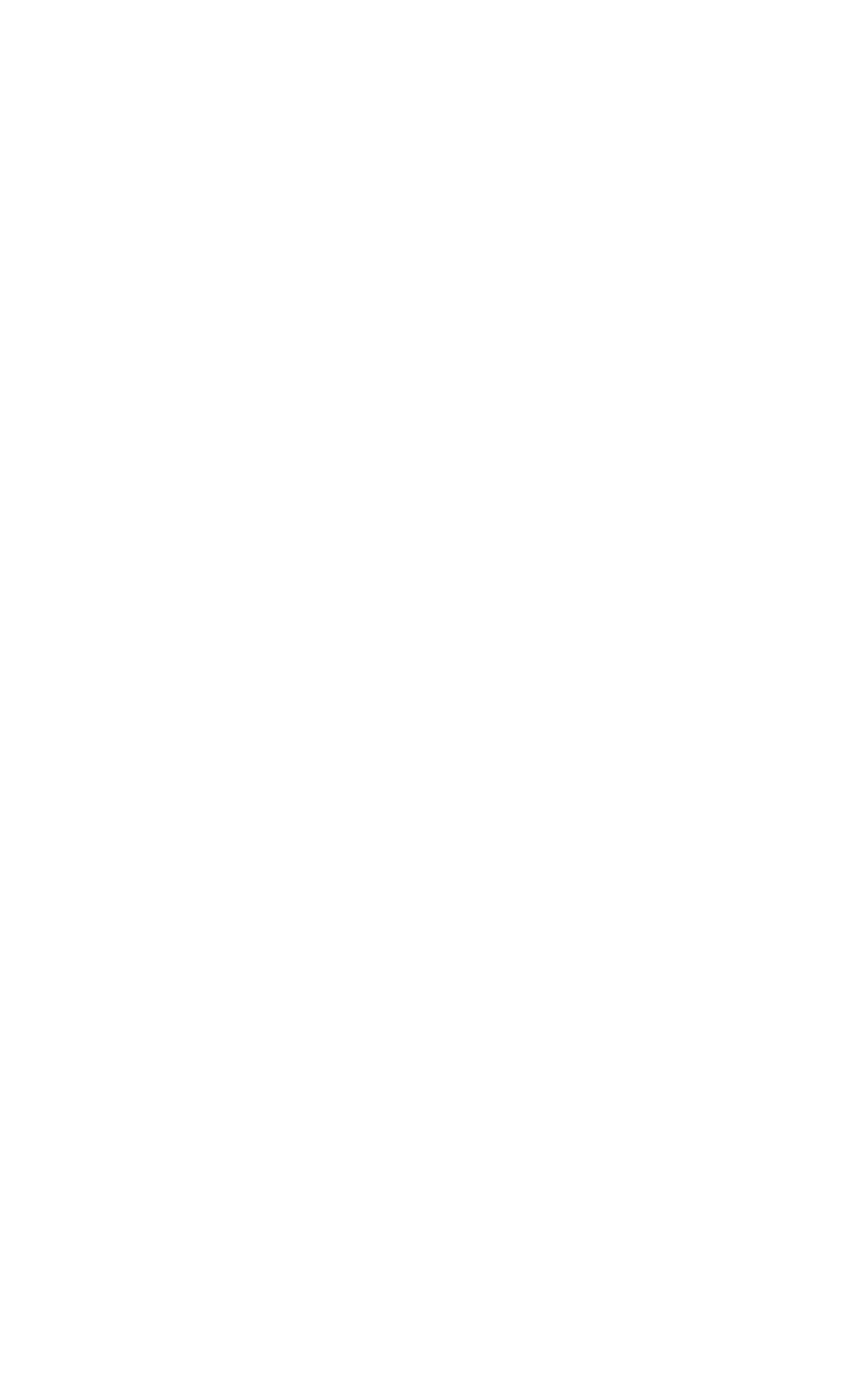
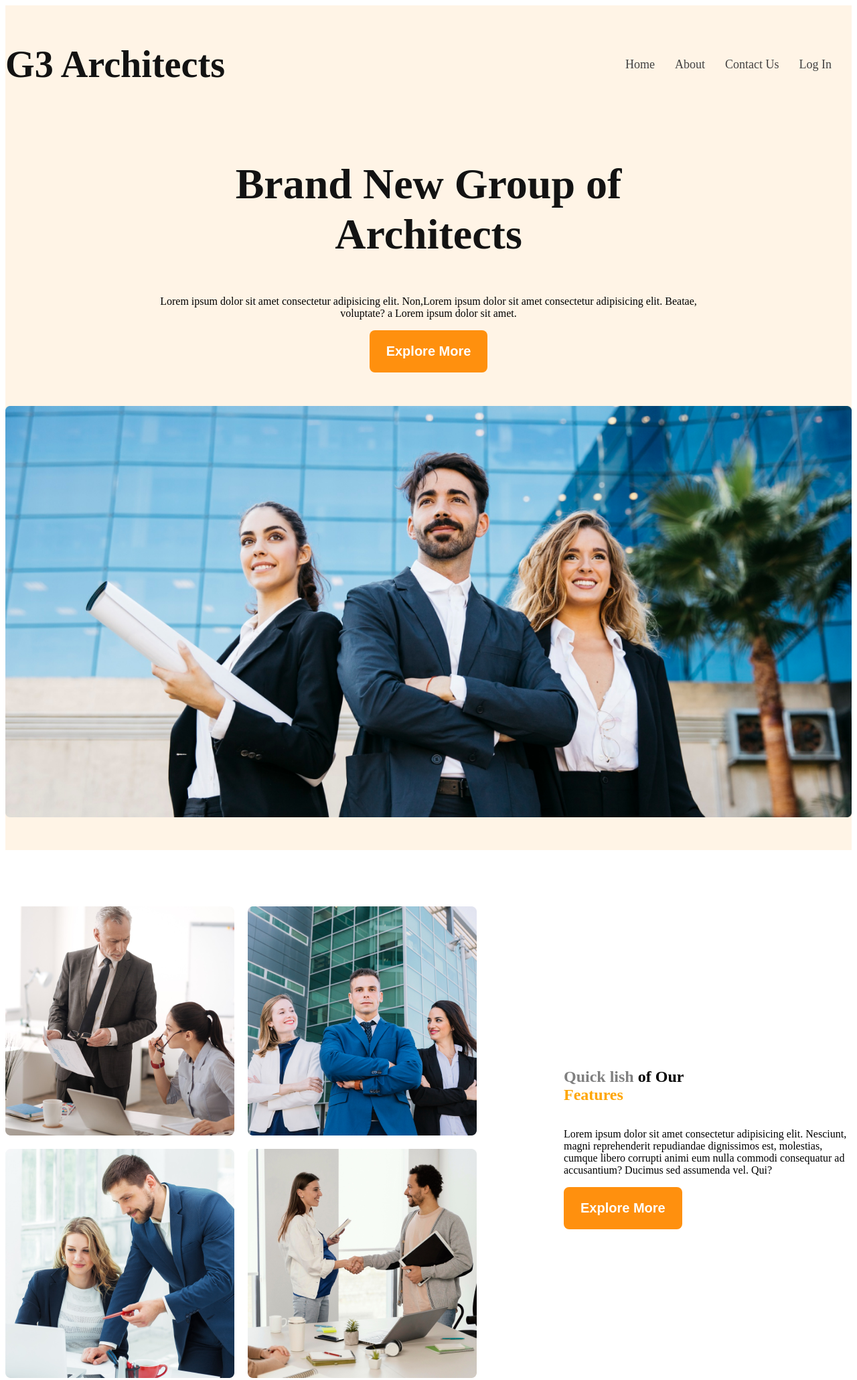
Before and after one commit to MamunHossain1999/g3-architects-website, a plain HTML site: page index.html in a window 1280 px wide. Shown: the whole page at 67% size. Before the commit the page ends 800 px from the top, so only its background shows below. Drawn offline with Linux system fonts and the light colour scheme.

Commit message:
added team section

```diff
--- a/index.html
+++ b/index.html
@@ -4,8 +4,52 @@
     <meta charset="UTF-8">
     <meta name="viewport" content="width=device-width, initial-scale=1.0">
     <title>Architects website</title>
+    <link rel="stylesheet" href="style.css">
 </head>
 <body>
+    <header class="bg-light">
+        <div class="navber display-flex">
+           <div class="brand">
+                <h3>G3 Architects</h3>
+           </div>
 
+            <ul class="nav-link display-flex">
+                <li class="nav-item"><a href="" class="nav-link text-gray">Home</a></li>
+                <li class="nav-item"><a href="" class="nav-link text-gray">About</a></li>
+                <li class="nav-item"><a href="" class="nav-link text-gray">Contact Us</a></li>
+                <li class="nav-item"><a href="" class="nav-link text-gray">Log In</a></li>
+            </ul>
+
+        </div>
+
+        <div class="banner">
+            <div class="banner-content">
+                <h2 class="banner-title">Brand New Group of Architects</h2>
+                <p class="banner-desc">Lorem ipsum dolor sit amet consectetur adipisicing elit. Non,Lorem ipsum dolor sit amet consectetur adipisicing elit. Beatae, voluptate? a Lorem ipsum dolor sit amet.</p>
+                <button class="btn-primary">Explore More</button>
+            </div>
+                <img src="./images/banner.png" alt="">
+
+        </div>
+    </header>
+
+    <main>
+        <section class="teams">
+            <div class="img-section">
+                <img src="./images/team1.png" alt="">
+                <img src="./images/team2.png" alt="">
+                <img src="./images/team3.png" alt="">
+                <img src="./images/team4.png" alt="">
+            </div>
+            <div class="our-features-section">
+                <h2 class="Features-title"><span class="gray">Quick lish</span><span class="of-our"> of Our <br> </span><span class="Features">Features</span></h2>
+                <p class="Features-desc">Lorem ipsum dolor sit amet consectetur adipisicing elit. Nesciunt, magni reprehenderit repudiandae dignissimos est, molestias, cumque libero corrupti animi eum nulla commodi consequatur ad accusantium? Ducimus sed assumenda vel. Qui?</p>
+
+               <div class="btn">
+                <button class="btn-primary">Explore More</button>
+               </div>
+            </div>
+        </section>
+    </main>
 </body>
 </html>
--- a/style.css
+++ b/style.css
@@ -0,0 +1,185 @@
+
+/* header section start here
+
+
+
+/* shared style */
+.display-flex{
+    display: flex;
+}
+
+
+main{
+    max-width: 1440px;
+    margin: 0 auto;
+
+}
+/* dark 02 */
+.text-gray{
+    color: rgb(66, 66, 66);
+}
+
+/* dark 03 */
+.text-light-gray{
+    color: rgb(114, 114, 114);
+}
+
+.bg-light{
+    background: rgba(255, 144, 14, 0.1);
+}
+
+.btn-primary{
+    color: rgb(255, 255, 255);
+    padding: 20px 25px;
+    font-size: 1.25rem;
+    font-weight: 600;
+    line-height: 23px;
+    border-style: none;
+    border-radius: 8px;
+    background: rgb(255, 144, 14);
+}
+
+/* header style */
+
+
+
+.brand{
+    color: rgb(19, 19, 19);
+    font-size: 3rem;
+    font-weight: 700;
+}
+
+ .nav-item{
+
+    list-style: none;
+    margin-right: 30px;
+
+}
+
+ .nav-link{
+    text-decoration: none;
+    font-size: 18px;
+    font-weight: 500;
+    line-height: 26px;
+
+}
+
+.navber, .banner{
+    max-width: 1440px;
+    margin: 0 auto;
+    justify-content: space-between;
+    align-items: center;
+
+}
+
+/* .banner related styles */
+.banner-content{
+    max-width: 862px;
+    margin: 0 auto;
+    text-align: center;
+    margin-bottom: 50px;
+}
+
+.banner-title{
+    color: rgb(19, 19, 19);
+    font-size: 4rem;
+    font-weight: 700;
+    line-height: 75px;
+    letter-spacing: 0%;
+    text-align: center;
+}
+
+.banner img{
+    width: 100%;
+    padding-bottom: 45px;
+}
+
+
+/* main section style */
+
+.teams{
+    display: flex;
+    margin-top: 84px;
+}
+
+.img-section{
+    display: grid;
+    grid-template-columns: repeat(2, 1fr);
+    gap: 20px
+}
+.our-features-section{
+    margin-left: 130px;
+    max-width: 540px;
+   display: flex;
+   flex-direction: column;
+   justify-content: center ;
+}
+
+.features-title{
+    font-size: 45px;
+    font-weight: 700;
+    line-height: 53px;
+    letter-spacing: 0%;
+}
+.features-desc{
+    color: rgb(114, 114, 114);
+    font-size: 16px;
+    font-weight: 400;
+    line-height: 26px;
+    letter-spacing: 0%;
+
+}
+.of-our{
+    color: black;
+
+}
+.gray{
+    color: gray;
+}
+.Features{
+    color: orange;
+
+}
+
+
+@media screen and (max-width: 576px) {
+    .navber,
+    .nav-link,
+    .teams
+    {
+        flex-direction: column;
+
+    }
+    .img-section{
+        width: 100%;
+        grid-template-columns: repeat(1, 1fr);
+       align-items: center;
+       gap: 10px;
+       display: flex;
+       flex-direction: column;
+
+    }
+
+    .our-features-section{
+        margin: 10px;
+    }
+
+}
+
+@media screen and (min-width: 576px) and (max-width: 992px) {
+
+
+    .teams{
+        flex-direction: column;
+        align-items: center;
+
+    }
+    .img-section{
+        grid-template-columns: repeat(2, 1fr);
+
+     }
+     .our-features-section{
+        margin-left: 10px;
+    }
+
+}
```
Also changed, not shown: images/architect.png (added), images/banner.png (added), images/icons/customers.png (added), images/icons/email.png (added), images/icons/projects.png (added), images/icons/ribon.png (added), images/sponsors/amazon.png (added), images/sponsors/figma.png (added), images/sponsors/google.png (added), images/sponsors/spotify.png (added), images/sponsors/telerama.png (added), images/team1.png (added), images/team2.png (added), images/team3.png (added), 1 more files.
